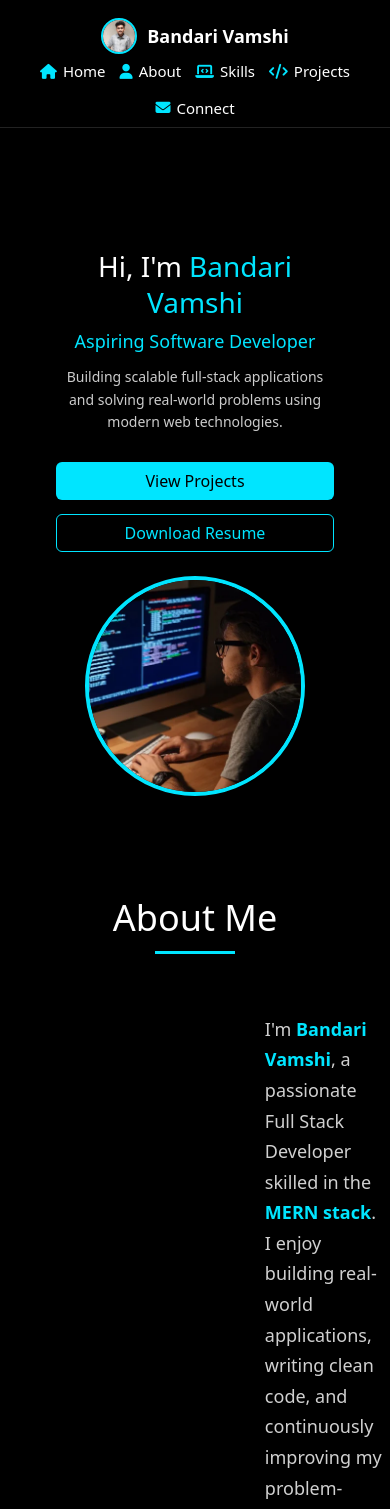
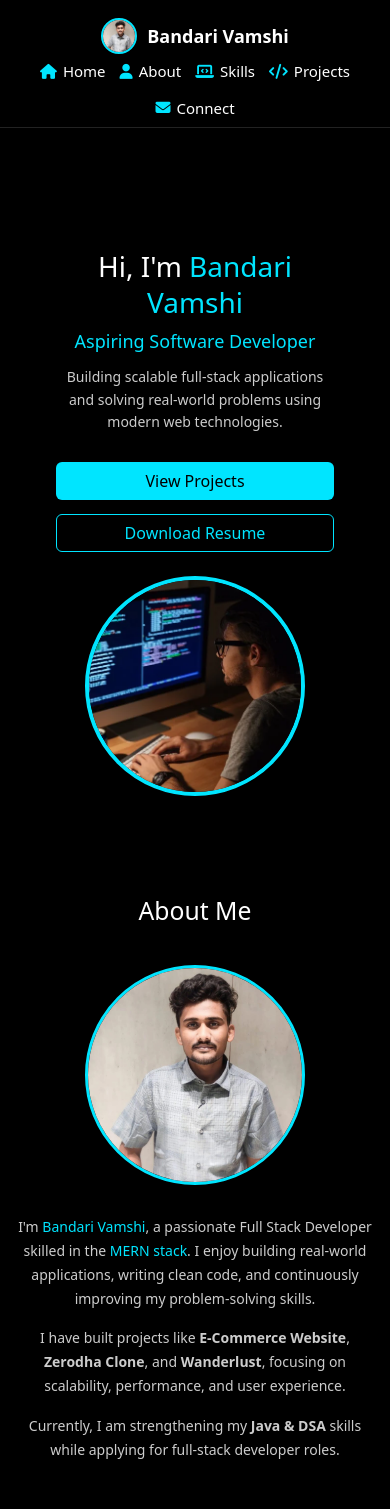
Before and after one commit to Bandarivamshi07/portfolio, a React (Vite) app: page / in a window 390 px wide. Shown: the top 1509 px of the page. Built offline with nearby package versions, Linux system fonts and the light colour scheme.

Commit message:
Fix About section JSX structure for mobile responsiveness

```diff
--- a/src/components/About.jsx
+++ b/src/components/About.jsx
@@ -5,30 +5,34 @@ export default function About() {
     <section id="about" className="about">
       <h2 className="section-title">About Me</h2>
 
-      <div className="about-content">
+      {/* 🔥 IMPORTANT WRAPPER */}
+      <div className="about-container">
         {/* LEFT IMAGE */}
         <div className="about-image">
           <img src="/profile.png" alt="Bandari Vamshi" />
         </div>
 
         {/* RIGHT TEXT */}
-        <div className="about-text">
+        <div className="about-content">
           <p>
-            I&apos;m <span>Bandari Vamshi</span>, a passionate Full Stack Developer
-            skilled in the <span>MERN stack</span>. I enjoy building real-world
-            applications, writing clean code, and continuously improving my
-            problem-solving skills.
+            I&apos;m <span className="highlight">Bandari Vamshi</span>, a
+            passionate Full Stack Developer skilled in the{" "}
+            <span className="highlight">MERN stack</span>. I enjoy building
+            real-world applications, writing clean code, and continuously
+            improving my problem-solving skills.
           </p>
 
           <p>
-            I have built projects like <strong>E-Commerce Website</strong>,
-            <strong> Zerodha Clone</strong>, and <strong>Wanderlust</strong>,
-            focusing on scalability, performance, and user experience.
+            I have built projects like <strong>E-Commerce Website</strong>,{" "}
+            <strong>Zerodha Clone</strong>, and{" "}
+            <strong>Wanderlust</strong>, focusing on scalability, performance,
+            and user experience.
           </p>
 
           <p>
-            Currently, I am strengthening my <strong>Java & DSA</strong> skills
-            while applying for full-stack developer roles.
+            Currently, I am strengthening my{" "}
+            <strong>Java & DSA</strong> skills while applying for full-stack
+            developer roles.
           </p>
         </div>
       </div>
--- a/src/styles/about.css
+++ b/src/styles/about.css
@@ -1,91 +1,53 @@
 .about {
-  background: #000000;
-  color: white;
+  width: 100%;
+  background: #000;
+  color: #fff;
+  padding: 80px 0;
 }
 
-/* SECTION TITLE */
 .section-title {
-  font-size: 36px;
   text-align: center;
-  margin-bottom: 60px;
-  position: relative;
-  padding-left: 0; /* ❌ remove dangerous padding */
+  margin-bottom: 40px;
 }
 
-.section-title::after {
-  content: "";
-  width: 80px;
-  height: 3px;
-  background: #00e5ff;
-  display: block;
-  margin: 12px auto 0;
+.about-container {
+  max-width: 1100px;
+  margin: 0 auto;
+  padding: 0 20px;
+
+  display: flex;
+  align-items: center;
+  justify-content: space-between;
+  gap: 60px;
 }
 
-/* CONTENT */
-.about-content {
-  display: flex;
-  align-items: center;
-  justify-content: center;
-  gap: 80px;
+.about-image img {
+  width: 280px;
+  height: 280px;
+  border-radius: 50%;
+  border: 3px solid #00e5ff;
+  object-fit: cover;
 }
 
-/* IMAGE */
-.about-image img {
-  width: 300px;
-  height: 300px;
-  border-radius: 50%;
-  object-fit: cover;
-  border: 4px solid #00e5ff;
+.about-content {
+  max-width: 520px;
+  line-height: 1.7;
+  font-size: 16px;
+  color: #ccc;
 }
 
-/* TEXT */
-.about-text {
-  max-width: 600px;
-  font-size: 22px;
-  line-height: 1.7;
-  color: #d0d0d0;
-}
-
-.about-text span {
-  color: #00e5ff;
-  font-weight: bold;
-}
-
-.about-text p {
-  margin-bottom: 18px;
-}
-
-/* ========================= */
-/* TABLET (<=1024px)         */
-/* ========================= */
-@media (max-width: 1024px) {
-  .about-content {
-    gap: 40px;
-  }
-
-  .about-image img {
-    width: 240px;
-    height: 240px;
-  }
-
-  .about-text {
-    font-size: 18px;
-  }
-}
-
-/* ========================= */
-/* MOBILE (<=768px)          */
-/* ========================= */
+/* 📱 MOBILE */
 @media (max-width: 768px) {
   .about {
-    padding: 60px 16px;
+    padding: 60px 0;
   }
 
   .about-container {
     flex-direction: column;
     align-items: center;
     text-align: center;
-    gap: 28px;
+    gap: 30px;
+    padding: 0 16px;
   }
 
   .about-image img {
@@ -94,8 +56,7 @@
   }
 
   .about-content {
-    max-width: 520px;
+    max-width: 100%;
     font-size: 14px;
-    line-height: 1.7;
   }
 }
```
